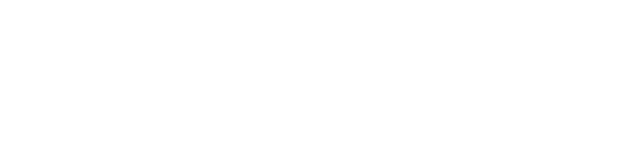
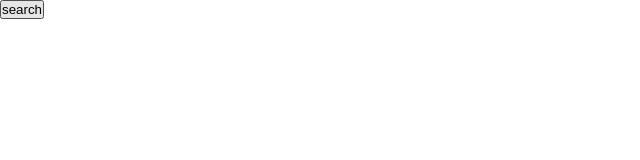
Before and after one commit to NGOCLONG2011/BSProjectdn07, a plain HTML site: page index.html in a window 1280 px wide. Shown: the full height of the page, 0-640 px from the left. Drawn offline with Linux system fonts and the light colour scheme.

Commit message:
them seach

```diff
--- a/index.html
+++ b/index.html
@@ -10,7 +10,12 @@
 </head>
 <body>
     <header>
-        <nav></nav>
+        <nav>
+        <form action="text" aria-placeholder="search"
+        >
+        <button>search</button>
+    </form>
+        </nav>
     </header>
     <section class="carousel"></section>
     <footer></footer>
```
